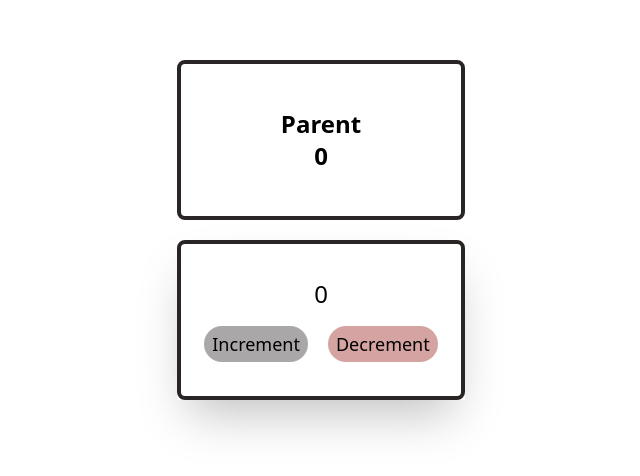
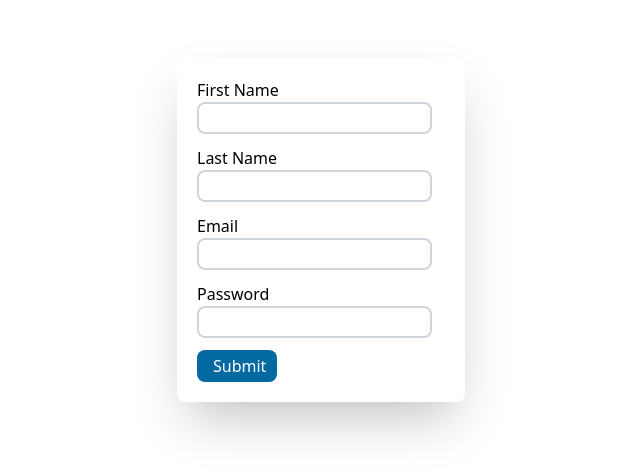
Before and after one commit to neyaznafiz/React_State-Management, a React (Create React App) app: page / in a window 1280 px wide. Shown: the part 170-646 px from the top of the page, without its empty margins (319-959 px from the left). Built offline with nearby package versions, Linux system fonts and the light colour scheme.

Commit message:
shortForm component created with form

```diff
--- a/src/App.js
+++ b/src/App.js
@@ -1,5 +1,6 @@
 import React, { createContext, useState } from "react";
-import Parent from "./pages/Parent";
+import Parent from "./pages/count/Parent";
+import ShortForm from "./pages/form/ShortForm";
 
 export const COUNTER_CONTEXT = createContext();
 
@@ -13,8 +14,9 @@ function App() {
 
   return (
     <COUNTER_CONTEXT.Provider value={value}>
-      <div className="">
-        <Parent />
+      <div className="flex gap-x-10 justify-center items-center h-screen w-screen">
+        {/* <Parent /> */}
+        <ShortForm/>
       </div>
     </COUNTER_CONTEXT.Provider>
   );
--- a/src/pages/Parent.js
+++ /dev/null
@@ -1,20 +0,0 @@
-import React, { useContext } from "react";
-import { COUNTER_CONTEXT } from "../App";
-import Child from "./Child";
-
-function Parent() {
-  const { count } = useContext(COUNTER_CONTEXT);
-
-  return (
-    <div className=" flex flex-col gap-y-5 justify-center items-center h-screen w-screen shadow-2xl">
-      <div className="flex flex-col justify-center items-center h-40 w-72 border-4 border-primary rounded-lg text-2xl font-semibold">
-        <h1>Parent</h1>
-        <h1>{count}</h1>
-      </div>
-
-      <Child />
-    </div>
-  );
-}
-
-export default Parent;
--- a/src/pages/Child.js
+++ b/src/pages/count/Child.js
@@ -1,12 +1,11 @@
 import React, { useContext } from "react";
-import { COUNTER_CONTEXT } from "../App";
-
+import { COUNTER_CONTEXT } from "../../App";
 
 function Child() {
   const { count, setCount } = useContext(COUNTER_CONTEXT);
   return (
-    <div className="shadow-2xl">
-      <div className="flex flex-col gap-y-4 justify-center items-center h-40 w-72 border-4 border-primary rounded-lg text-2xl">
+    <div className="">
+      <div className="flex flex-col gap-y-4 justify-center items-center h-40 w-72 border-4 border-primary rounded-lg text-2xl shadow-2xl">
         <h1>{count}</h1>
 
         <div className="space-x-5">
--- /dev/null
+++ b/src/pages/count/Parent.js
@@ -0,0 +1,20 @@
+import React, { useContext } from "react";
+import { COUNTER_CONTEXT } from "../../App";
+import Child from "./Child";
+
+function Parent() {
+  const { count } = useContext(COUNTER_CONTEXT);
+
+  return (
+    <div className="space-y-5">
+      <div className="flex flex-col justify-center items-center h-40 w-72 border-4 border-primary rounded-lg text-2xl font-semibold shadow-2xl">
+        <h1>Parent</h1>
+        <h1>{count}</h1>
+      </div>
+
+      <Child />
+    </div>
+  );
+}
+
+export default Parent;
--- /dev/null
+++ b/src/pages/form/ShortForm.js
@@ -0,0 +1,79 @@
+import React, { useState } from "react";
+
+function ShortForm() {
+  const [firstName, setFirstName] = useState("");
+  const [lastName, setLastName] = useState("");
+  const [email, setEmail] = useState("");
+  const [password, setPassword] = useState("");
+
+  const submit = (event) => {
+    event.preventDefault();
+
+    const data = {
+      firstName,
+      lastName,
+      email,
+      password,
+    };
+    console.log(data);
+  };
+
+  return (
+    <div className="shadow-2xl py-5 w-72 rounded-lg flex items-center">
+      <form className="mx-5 space-y-3" onSubmit={submit}>
+        <div className="flex flex-col">
+          <label htmlFor="firstName">First Name</label>
+          <input
+            type="text"
+            name="firstName"
+            id="firstName"
+            className="border-2 border-gray-300 outline-none rounded-lg h-8"
+            onBlur={(e) => setFirstName(e.target.value)}
+          />
+        </div>
+
+        <div className="flex flex-col">
+          <label htmlFor="lastName">Last Name</label>
+          <input
+            type="text"
+            name="lastName"
+            id="lastName"
+            className="border-2 border-gray-300 outline-none rounded-lg h-8"
+            onBlur={(e) => setLastName(e.target.value)}
+          />
+        </div>
+
+        <div className="flex flex-col">
+          <label htmlFor="email">Email</label>
+          <input
+            type="email"
+            name="email"
+            id="email"
+            className="border-2 border-gray-300 outline-none rounded-lg h-8"
+            onBlur={(e) => setEmail(e.target.value)}
+          />
+        </div>
+
+        <div className="flex flex-col">
+          <label htmlFor="password">Password</label>
+          <input
+            type="password"
+            name="password"
+            id="password"
+            className="border-2 border-gray-300 outline-none rounded-lg h-8"
+            onBlur={(e) => setPassword(e.target.value)}
+          />
+        </div>
+
+        <button
+          type="submit"
+          className="bg-sky-700 text-white px-4 py-1 rounded-lg w-20"
+        >
+          Submit
+        </button>
+      </form>
+    </div>
+  );
+}
+
+export default ShortForm;
```
